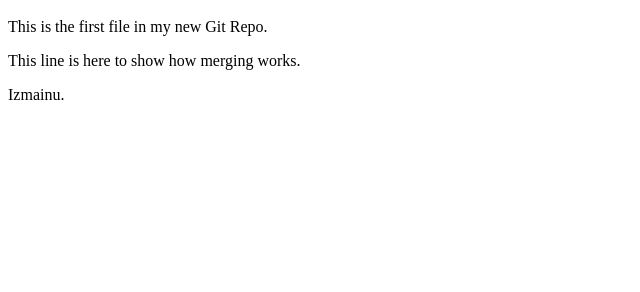
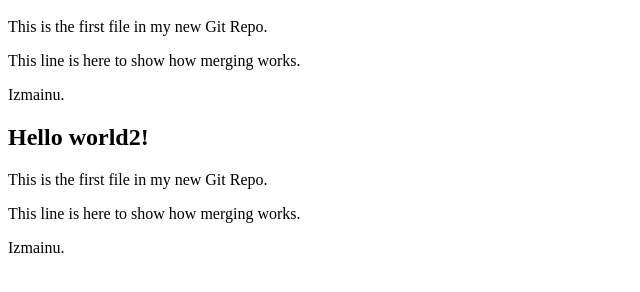
Before and after one commit to gaipeva/hello-world, a plain HTML site: page index.html in a window 1280 px wide. Shown: the part 48-340 px from the top of the page, without its empty margins (0-640 px from the left). Drawn offline with Linux system fonts and the light colour scheme.

Commit message:
Update index.html 3

```diff
--- a/index.html
+++ b/index.html
@@ -11,6 +11,10 @@
 <p>This line is here to show how merging works.</p>
 
 <p>Izmainu.</p>
+<h2>Hello world2!</h2>
+<p>This is the first file in my new Git Repo.</p>
+<p>This line is here to show how merging works.</p>
 
+<p>Izmainu.</p>
 </body>
 </html>
```
